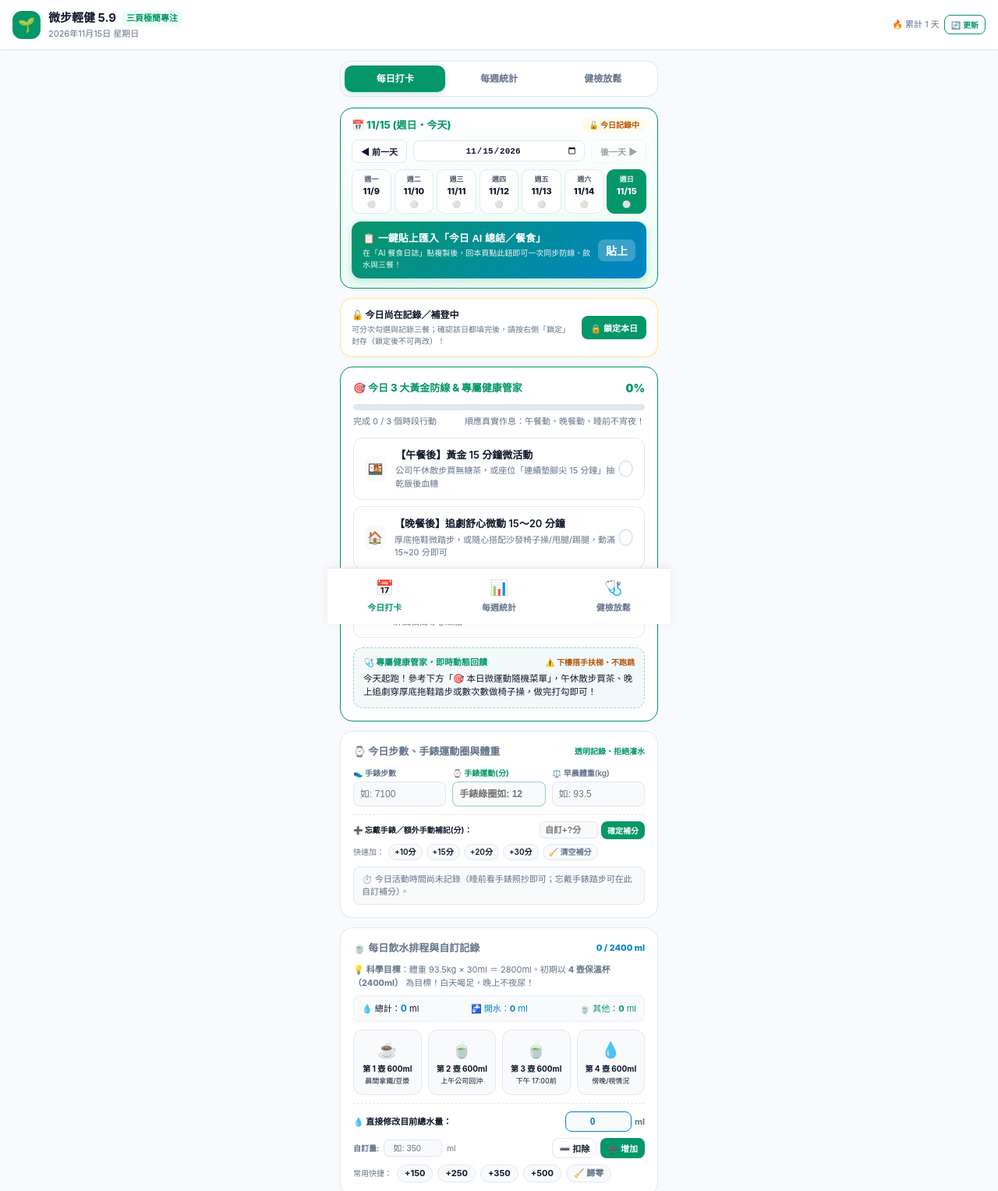
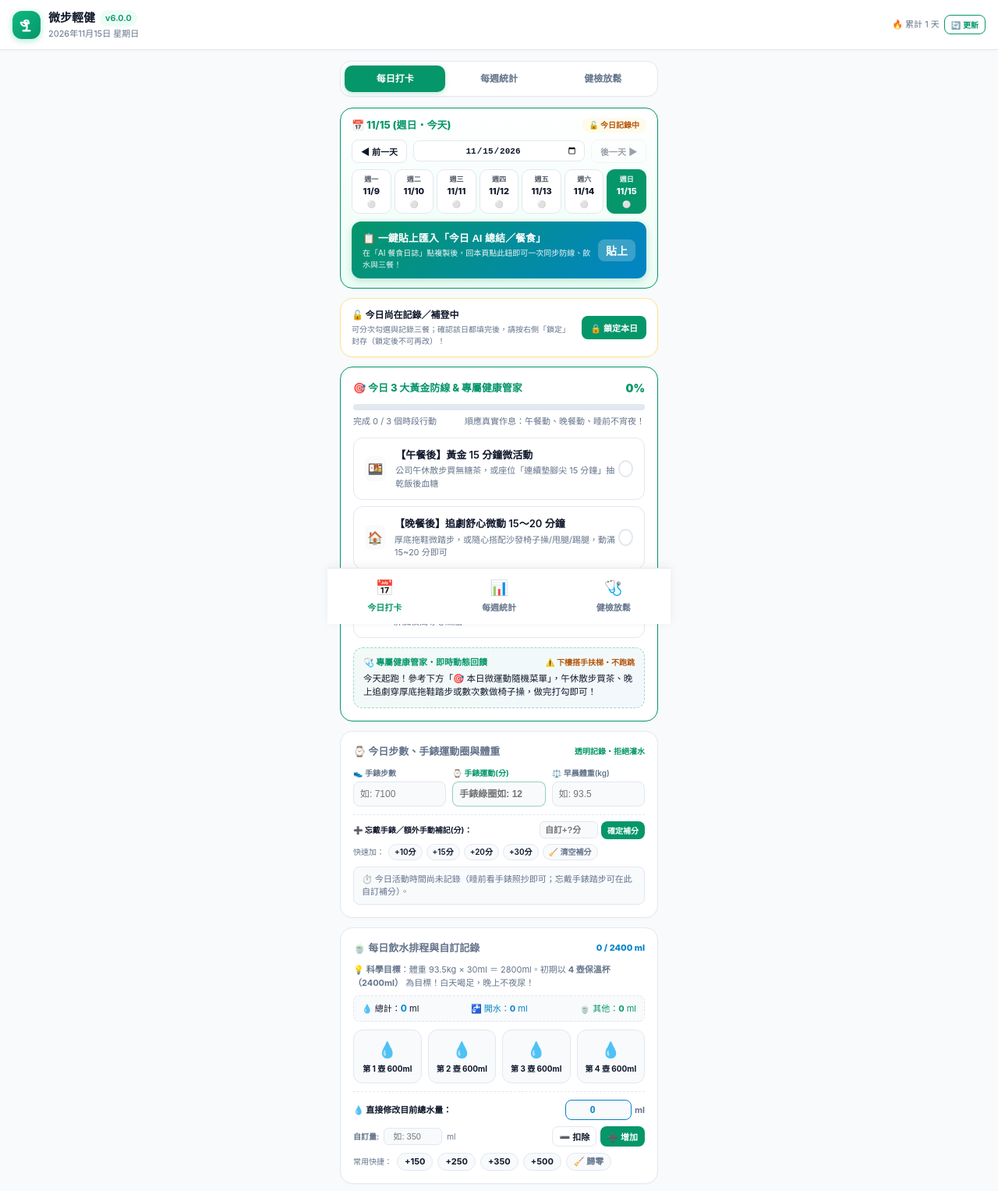
Before and after one commit to lcc83416/vitalstep, a plain HTML site: page index.html in a window 1280 px wide. Shown: the top 1527 px of the page at 78% size. Drawn offline with Linux system fonts and the light colour scheme.

Commit message:
Add files via upload

```diff
--- a/index.html
+++ b/index.html
@@ -85,14 +85,13 @@
       width: 36px;
       height: 36px;
       flex-shrink: 0;
-      background: var(--primary);
+      background: linear-gradient(135deg, #10b981, #059669);
       color: white;
       border-radius: 12px;
       display: flex;
       align-items: center;
       justify-content: center;
-      font-size: 18px;
-      font-weight: bold;
+      box-shadow: 0 2px 8px rgba(16, 185, 129, 0.35);
     }
     .logo-title {
       font-size: 15px;
@@ -621,9 +620,16 @@
   <!-- 頂部標題列（含免刪桌面捷徑一鍵更新按鈕） -->
   <header>
     <div class="logo-badge">
-      <div class="logo-icon">🌱</div>
+      <div class="logo-icon" title="微步輕健">
+        <svg width="22" height="22" viewBox="0 0 24 24" fill="none" stroke="#ffffff" stroke-width="2.3" stroke-linecap="round" stroke-linejoin="round">
+          <path d="M7 20h10" />
+          <path d="M10 20c5.5-2.5.8-6.4 3-10" />
+          <path d="M9.5 9.4c1.1.8 1.8 2.2 2.3 3.7-2 .4-3.5.4-4.8-.3-1.2-.6-2.3-1.9-3-4.2 2.8-.5 4.4 0 5.5.8z" />
+          <path d="M14.1 6a7 7 0 0 1 1.1 4c-1.2 0-2.6-.4-3.9-1.3-.9-.6-1.7-1.5-2.4-2.6 1.7-.8 3.5-1 5.2-.1z" />
+        </svg>
+      </div>
       <div>
-        <div class="logo-title">微步輕健 5.9 <span class="tag">三頁極簡專注</span></div>
+        <div class="logo-title">微步輕健 <span class="tag">v6.0.0</span></div>
         <div class="date-str" id="date-display">載入中...</div>
       </div>
     </div>
@@ -808,20 +814,20 @@
         <!-- 4 壺保溫杯卡片 -->
         <div class="thermos-grid" id="thermos-container">
           <div class="thermos-card" onclick="toggleThermos(0)">
-            <div class="thermos-icon">☕</div>
-            <div class="thermos-label">第 1 壺 600ml<br><span style="font-size:9px; font-weight:normal;">晨間拿鐵/豆漿</span></div>
+            <div class="thermos-icon">💧</div>
+            <div class="thermos-label">第 1 壺 600ml</div>
           </div>
           <div class="thermos-card" onclick="toggleThermos(1)">
-            <div class="thermos-icon">🍵</div>
-            <div class="thermos-label">第 2 壺 600ml<br><span style="font-size:9px; font-weight:normal;">上午公司回沖</span></div>
+            <div class="thermos-icon">💧</div>
+            <div class="thermos-label">第 2 壺 600ml</div>
           </div>
           <div class="thermos-card" onclick="toggleThermos(2)">
-            <div class="thermos-icon">🍵</div>
-            <div class="thermos-label">第 3 壺 600ml<br><span style="font-size:9px; font-weight:normal;">下午 17:00前</span></div>
+            <div class="thermos-icon">💧</div>
+            <div class="thermos-label">第 3 壺 600ml</div>
           </div>
           <div class="thermos-card" onclick="toggleThermos(3)">
             <div class="thermos-icon">💧</div>
-            <div class="thermos-label">第 4 壺 600ml<br><span style="font-size:9px; font-weight:normal;">傍晚/視情況</span></div>
+            <div class="thermos-label">第 4 壺 600ml</div>
           </div>
         </div>
 
@@ -1209,7 +1215,7 @@
   </nav>
 
   <script>
-    const BUILD_VERSION_TIMESTAMP = 1762680000000; // 2026-11-09 v5.9.6 飲水統計自動區分「總計 / 開水 / 其他」升級
+    const BUILD_VERSION_TIMESTAMP = 1763244000000; // 2026-11-15 v6.0.0 視覺與一致性全面升級：微步SVG高對比圖示 ＋ 版本號一致化 ＋ 保溫杯多餘小字精簡
     const KEY_PREFIX = 'vitalstep_v4_';
     const HISTORY_DB_KEY = 'vitalstep_v5_history_by_date';
     const GLOBAL_CFG_KEY = 'vitalstep_v5_global_cfg';
```
Also changed, not shown: meal-ai.html (+42 -20 lines), 1 other file.
